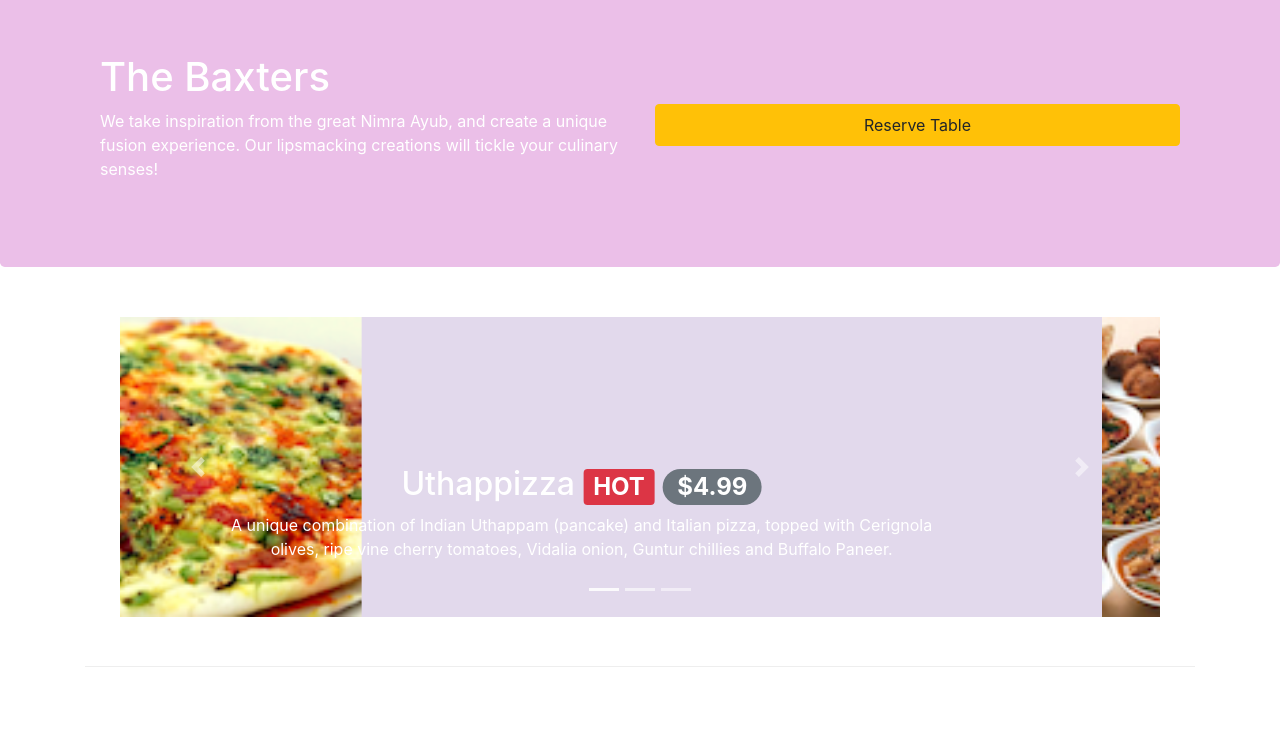
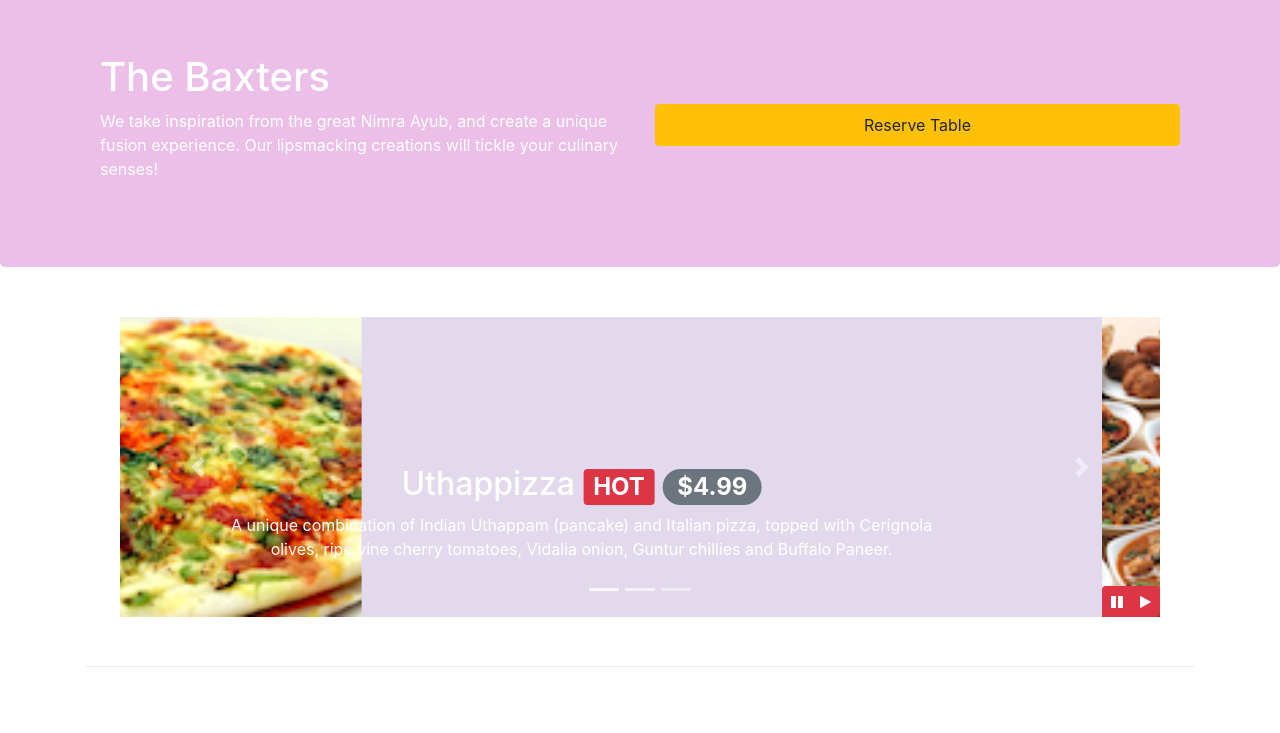
Before and after one commit to abdullah9932/baxtercrumbles-test, a website: page index.html in a window 1280 px wide. Shown: the part 67-800 px from the top of the page. Drawn offline with nearby package versions, Linux system fonts and the light colour scheme.

Commit message:
BootstrapJQUERY

```diff
--- a/css/styles.css
+++ b/css/styles.css
@@ -62,3 +62,10 @@ body{
     left:0;
     min-height:300px;
 }
+
+#carouselButton {
+    right:0px;
+    position: absolute;
+    bottom: 0px;
+    z-index: 1;
+}
--- a/index.html
+++ b/index.html
@@ -206,6 +206,14 @@
                         <span class="carousel-control-next-icon">
                         </span>
                     </a>
+                    <div class="btn-group" id="carouselButton">
+                        <button class="btn btn-danger btn-sm" id="carousel-pause">
+                            <span class="fa fa-pause"></span>
+                        </button>
+                        <button class="btn btn-danger btn-sm" id="carousel-play">
+                            <span class="fa fa-play"></span>
+                        </button>
+                    </div>
                 </div>
             </div>
         </div>
@@ -300,7 +308,17 @@
     <script src="node_modules/jquery/dist/jquery.slim.min.js"></script>
     <script src="node_modules/popper.js/dist/umd/popper.min.js"></script>
     <script src="node_modules/bootstrap/dist/js/bootstrap.min.js"></script>
-
+    <script>
+        $(document).ready(function(){
+            $("#mycarousel").carousel( { interval: 2000,pause: false } );
+            $("#carousel-pause").click(function(){
+                $("#mycarousel").carousel('pause');
+            });
+            $("#carousel-play").click(function(){
+                $("#mycarousel").carousel('cycle');
+            });
+        });
+    </script>
 </body>
 
 </html>
```
